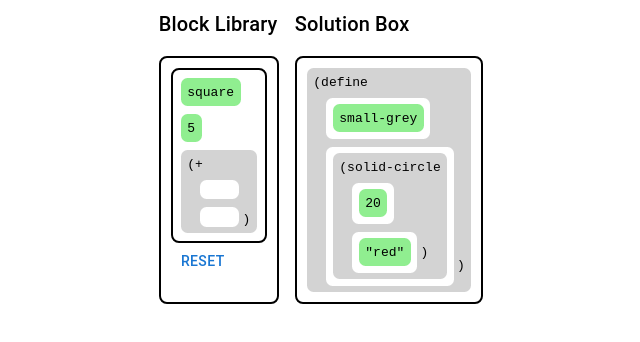
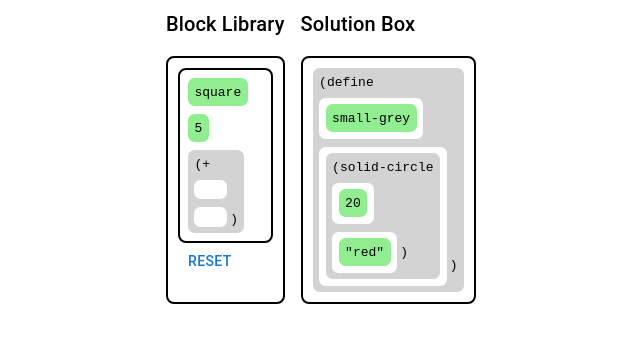
Before and after one commit to kimjulian-gc/Block-Parsons, a React (Vite) app: page / in a window 1280 px wide. Shown: the top 342 px of the page, without its empty margins (319-959 px from the left). Built offline with nearby package versions, Linux system fonts and the light colour scheme.

Commit message:
Refactor ArgumentSlot styles into a shared object

```diff
--- a/src/block/ArgumentSlot.tsx
+++ b/src/block/ArgumentSlot.tsx
@@ -4,6 +4,7 @@ import { Block, type BlockProps } from "./Block.tsx";
 import { useDroppable } from "@dnd-kit/core";
 import { Draggable } from "../common/dnd-wrappers/Draggable.tsx";
 import type { ReactElement } from "react";
+import { ArgumentSlotStyles } from "./argument-slot-styles.ts";
 
 export interface ArgumentSlotProps {
   idSuffix: string;
@@ -22,14 +23,8 @@ export function ArgumentSlot({ idSuffix, blockId }: ArgumentSlotProps) {
   );
   return (
     <Box
-      width={"fit-content"}
-      minWidth={"2em"}
-      minHeight={"0.5em"}
-      bgcolor={"white"}
-      padding={"0.5em"}
-      borderRadius={"0.5em"}
-      marginLeft={"1em"}
-      aria-label={BlockLabels.PresentationalArgumentSlot}
+      {...ArgumentSlotStyles}
+      aria-label={BlockLabels.ArgumentSlot}
       ref={setNodeRef}
       {...(isOver
         ? {
--- a/src/block/PresentationalArgumentSlot.tsx
+++ b/src/block/PresentationalArgumentSlot.tsx
@@ -3,6 +3,7 @@ import { Box } from "@mui/material";
 import { Block, type BlockProps } from "./Block.tsx";
 import type { ReactElement } from "react";
 import type { ArgumentSlotProps } from "./ArgumentSlot.tsx";
+import { ArgumentSlotStyles } from "./argument-slot-styles.ts";
 
 export function PresentationalArgumentSlot({ blockId }: ArgumentSlotProps) {
   const ChildBlock: ReactElement<BlockProps> | null = !blockId ? null : (
@@ -10,14 +11,8 @@ export function PresentationalArgumentSlot({ blockId }: ArgumentSlotProps) {
   );
   return (
     <Box
-      width={"fit-content"}
-      minWidth={!ChildBlock ? "2em" : "fit-content"}
-      minHeight={!ChildBlock ? "0.5em" : "fit-content"}
-      bgcolor={"white"}
-      padding={"0.5em"}
-      borderRadius={"0.5em"}
-      marginLeft={"1em"}
-      aria-label={BlockLabels.ArgumentSlot}
+      {...ArgumentSlotStyles}
+      aria-label={BlockLabels.PresentationalArgumentSlot}
     >
       {ChildBlock}
     </Box>
--- /dev/null
+++ b/src/block/argument-slot-styles.ts
@@ -0,0 +1,11 @@
+import type { BoxProps } from "@mui/material";
+
+export const ArgumentSlotStyles: BoxProps = {
+  minHeight: "0.5em",
+  minWidth: "1.5em",
+  width: "fit-content",
+  marginLeft: "0em",
+  bgcolor: "white",
+  padding: "0.5em",
+  borderRadius: "0.5em",
+};
```
